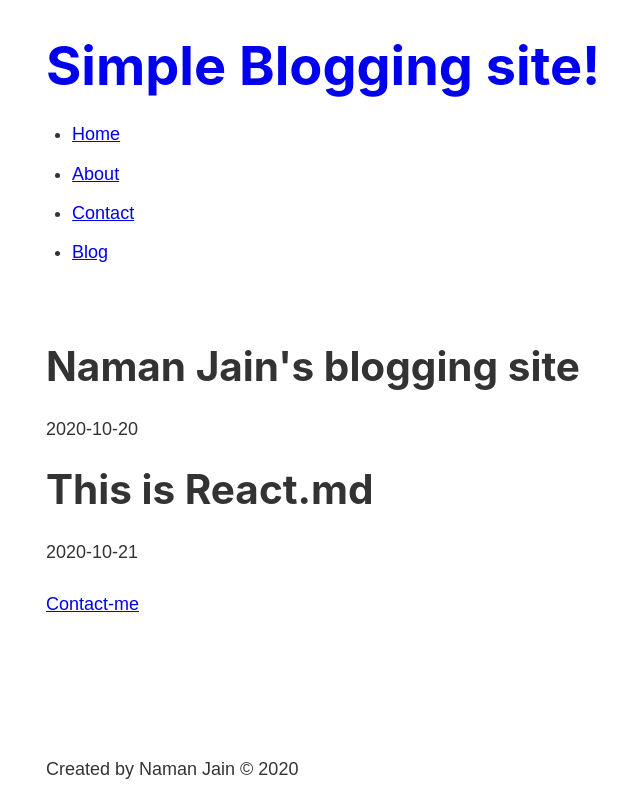
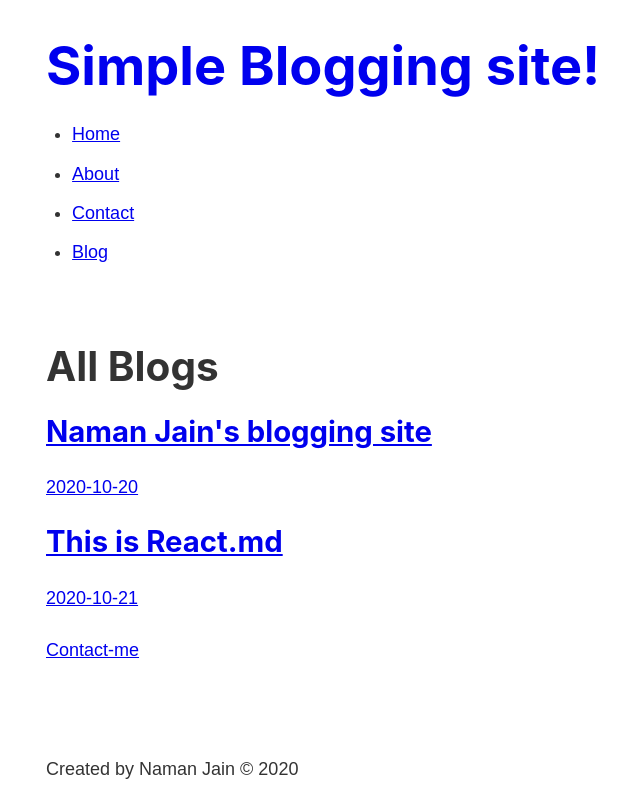
Before and after one commit to namanjain007/Gatsby-blogger, a Gatsby site: page /blog in a window 1280 px wide. Shown: the whole page, without its empty margins (237-877 px from the left). Built offline with nearby package versions, Linux system fonts and the light colour scheme; Gatsby itself is replaced by a stand-in of ours.

Commit message:
added blogpost links

```diff
--- a/gatsby-node.js
+++ b/gatsby-node.js
@@ -37,8 +37,6 @@ module.exports.createPages = async ({ graphql, actions }) => {
           path: `/blog/${node.fields.slug}`,
           component: path.resolve(`./src/templates/blog-post.js`),
           context: {
-            // Data passed to context is available
-            // in page queries as GraphQL variables.
             slug: node.fields.slug,
           },
         })
--- a/src/pages/blog.js
+++ b/src/pages/blog.js
@@ -12,7 +12,9 @@ const blogQuery = graphql`
                         title
                         date
                     }
-                    html
+                    fields{
+                        slug
+                    }
                 }
             }
         }
@@ -21,23 +23,19 @@ const blogQuery = graphql`
 
 const MyBlog = () => {
     const data = useStaticQuery(blogQuery).allMarkdownRemark;
-    console.log(data);
     return (
-        <div>
         <Layout>
-                <div>
-                    {data.edges.map(edge => {
+            <h1>All Blogs</h1>
+            {data.edges.map(({node}) => {
                 return (
-                            <div>
-                                <h1>{edge.node.frontmatter.title}</h1>
-                                <p>{edge.node.frontmatter.date}</p>
-                            </div>
+                    <Link to={`/blog/${node.fields.slug}`}>
+                        <h2>{node.frontmatter.title}</h2>
+                        <p>{node.frontmatter.date}</p>
+                    </Link>
                 )
             })}
             <Link to="/contactme">Contact-me</Link>
-                </div>
         </Layout>
-        </div>
     );
 };
 
```
Lines whose indentation alone changed are shown as unchanged.
